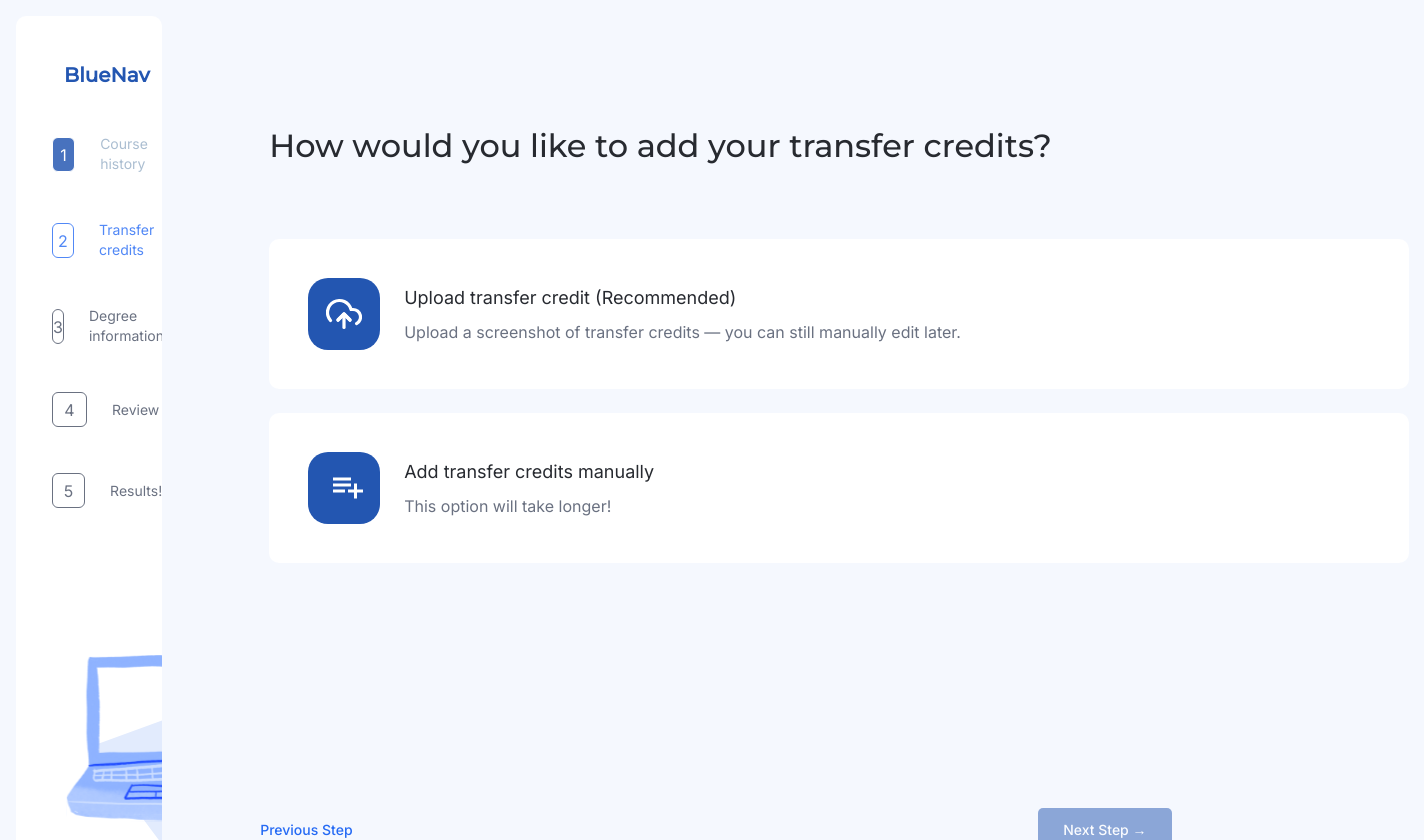
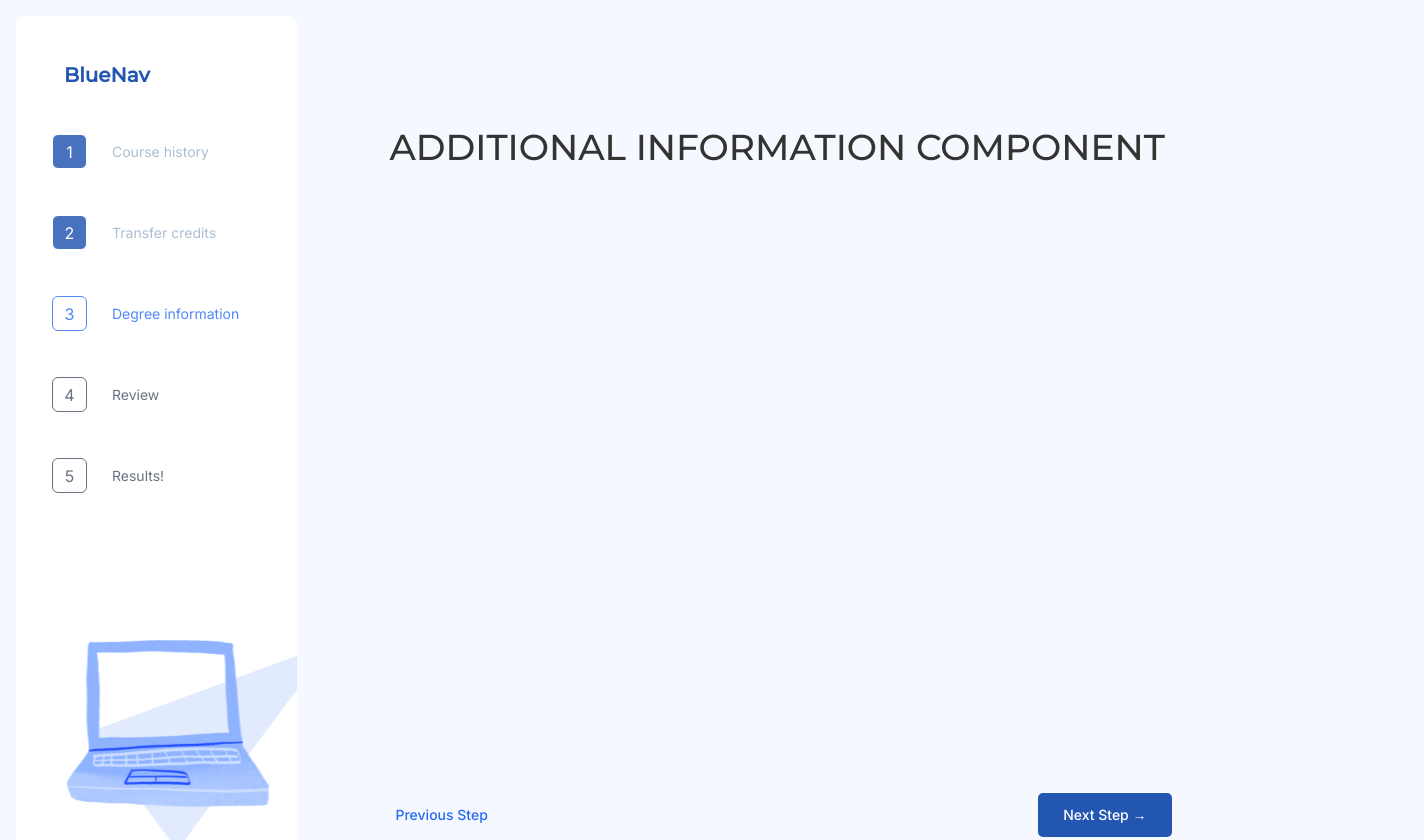
Before and after one commit to ubclaunchpad/ubc-degree-navigator, a React (Create React App) app in the folder react-app/: page /results in a window 1280 px wide. Shown: the top 840 px of the page, 1424 px wide, since content can reach past the window. Built offline with nearby package versions, Linux system fonts and the light colour scheme.

Commit message:
set up next step button enabling for additional info and review components

```diff
--- a/react-app/src/components/onboarding/AdditionalInformation.jsx
+++ b/react-app/src/components/onboarding/AdditionalInformation.jsx
@@ -1,6 +1,6 @@
 import React, { useEffect } from "react";
 
-const AdditionalInformation = (data, setData, setEnableButton) => {
+const AdditionalInformation = ({ data, setData, setEnableButton }) => {
 	useEffect(() => {
 		setEnableButton(true);
 	});
--- a/react-app/src/components/onboarding/MultistepForm.jsx
+++ b/react-app/src/components/onboarding/MultistepForm.jsx
@@ -14,7 +14,7 @@ import CheckIcon from "@mui/icons-material/Check";
 import NavIllustration from "../../assets/navIllustration.svg";
 
 const MultistepForm = () => {
-	const [step, setStep] = useState("choose route"); // TODO: edit this back to "course history"
+	const [step, setStep] = useState("additional information"); // TODO: edit this back to "course history"
 	const [data, setData] = useState({
 		courses: [],
 		transferCredits: [],
@@ -34,9 +34,9 @@ const MultistepForm = () => {
 		"choose route", // 4
 		"upload transfer credit", // 5
 		"edit transfer credit", // 6
-		"degree information", // 7
+		"additional information", // 7
 		"review", // 8
-		"results!", // 9
+		"results", // 9
 	];
 
 	const stepTitles = [
@@ -114,7 +114,13 @@ const MultistepForm = () => {
 					/>
 				);
 			case "review":
-				return <Review data={data} setData={setData} />;
+				return (
+					<Review
+						data={data}
+						setData={setData}
+						setEnableButton={setEnableButton}
+					/>
+				);
 			case "results":
 				return <Results data={data} setData={setData} />;
 			default:
@@ -155,7 +161,7 @@ const MultistepForm = () => {
 			}
 		}
 		setEnableButton(false);
-		console.log(step);
+		console.log(steps[steps.indexOf(step) + 1]);
 	};
 
 	return (
@@ -167,7 +173,7 @@ const MultistepForm = () => {
 					{stepTitles.map((object, i) => {
 						let currIndex = steps.indexOf(step);
 						let mapToTitleIndex =
-							currIndex < 3 ? 0 : currIndex < 7 ? 1 : currIndex - 4;
+							currIndex < 3 ? 0 : currIndex < 7 ? 1 : currIndex - 5;
 						return (
 							<div
 								className="navstep"
@@ -211,7 +217,8 @@ const MultistepForm = () => {
 				<div className="buttons" style={buttons}>
 					<button
 						style={
-							step === "course history" || steps.indexOf(step) === steps.length
+							step === "course history" ||
+							steps.indexOf(step) === steps.length - 1
 								? invisibleButton
 								: prevButton
 						}
@@ -223,7 +230,7 @@ const MultistepForm = () => {
 					</button>
 					<button
 						style={
-							steps.indexOf(step) === steps.length
+							steps.indexOf(step) === steps.length - 1
 								? invisibleButton
 								: enableButton
 								? nextButton
--- a/react-app/src/components/onboarding/Review.jsx
+++ b/react-app/src/components/onboarding/Review.jsx
@@ -1,6 +1,10 @@
-import React, { useState } from "react";
+import React, { useEffect } from "react";
 
-const Review = () => {
+const Review = ({ data, setData, setEnableButton }) => {
+	useEffect(() => {
+		setEnableButton(true);
+	});
+
 	return <h1>REVIEW COMPONENT</h1>;
 };
 
```
